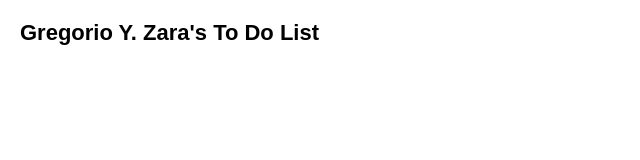
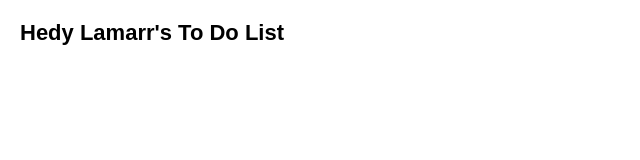
Before and after one commit to syureu/solid-octo-rotary-phone, a React (Create React App) app in the folder 2. Describing the UI/4. JavaScript in JSX with Culry Braces/src/: page / in a window 1280 px wide. Shown: the top 160 px of the page, without its empty margins (0-640 px from the left). Built offline with nearby package versions, Linux system fonts and the light colour scheme.

Commit message:
JavaScript in JSX with Curly Braces
WIP

```diff
--- a/2. Describing the UI/4. JavaScript in JSX with Culry Braces/src/App.js
+++ b/2. Describing the UI/4. JavaScript in JSX with Culry Braces/src/App.js
@@ -1,6 +1,6 @@
 import React from "react";
 
 export default function TodoList() {
-  const name = "Gregorio Y. Zara";
+  const name = "Hedy Lamarr";
   return <h1>{name}'s To Do List</h1>;
 }
```
Also changed, not shown: 1 other file (tests, documents, lock files or other folders).
